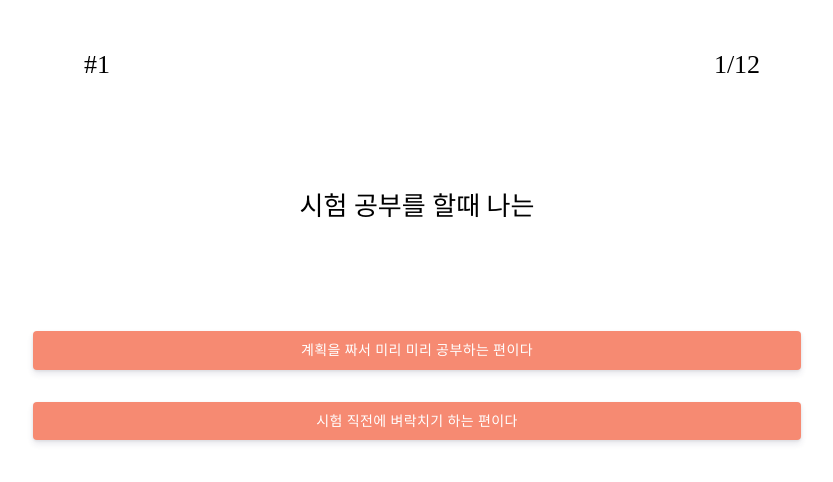
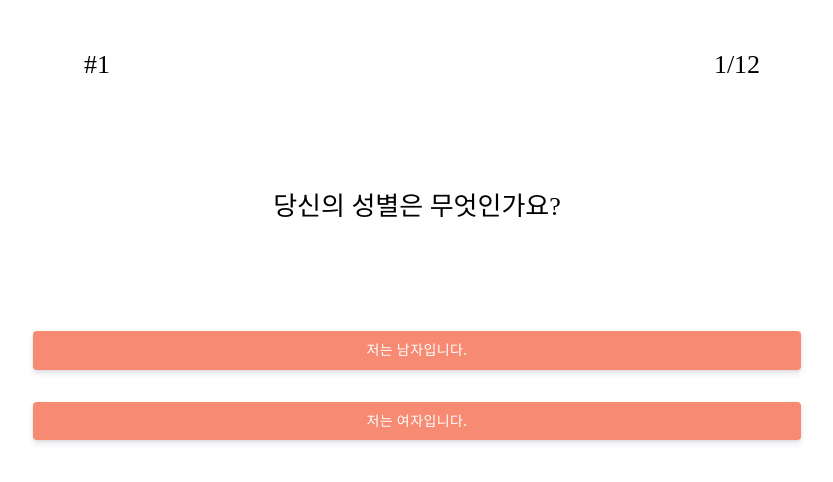
Before and after one commit to seongsikk/whichBrandAreYou, a React (Create React App) app: page /questions in a window 1280 px wide. Shown: the top 482 px of the page, without its empty margins (223-1056 px from the left). Built offline with nearby package versions, Linux system fonts and the light colour scheme.

Commit message:
Update Question.js

```diff
--- a/src/pages/Question/Question.js
+++ b/src/pages/Question/Question.js
@@ -20,6 +20,11 @@ class Question extends Component {
     this.state = {
       questionNumber: 0,
       questions: [
+        {
+          "question": "당신의 성별은 무엇인가요?",
+          "answer1": "저는 남자입니다.",
+          "answer2": "저는 여자입니다.",
+        },
         {
           "question": "시험 공부를 할때 나는",
           "answer1": "계획을 짜서 미리 미리 공부하는 편이다",
```
